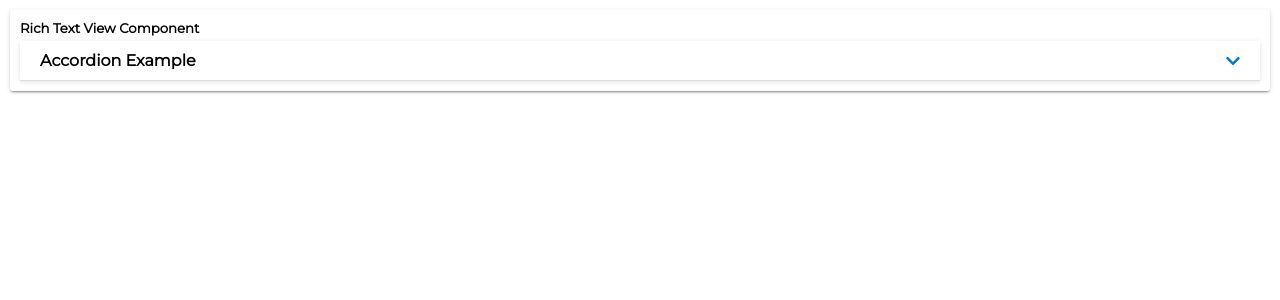
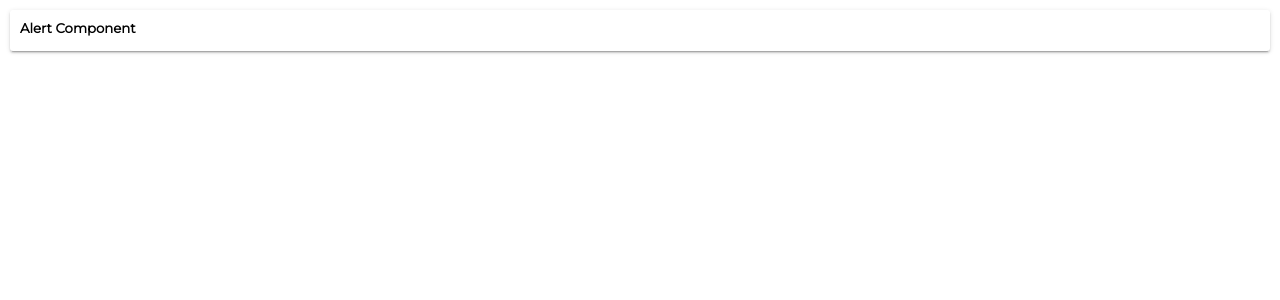
Before and after one commit to Dylan-Israel/100-angular-challenge-udemy, an Angular app: page / in a window 1280 px wide. Shown: the top 300 px of the page. Built offline with nearby package versions, Linux system fonts and the light colour scheme.

Commit message:
Added Alert setup

```diff
--- a/src/app/app.component.html
+++ b/src/app/app.component.html
@@ -1,3 +1,5 @@
-<app-card-simple [title]="'Rich Text View Component'">
-  <app-accordion [accordionItems]="[{title: 'Accordion Example', content: '<h1>Hello World</h1>'}]"></app-accordion>
+<app-card-simple [title]="'Alert Component'">
+
+  <app-alert></app-alert>
+
 </app-card-simple>
--- a/src/app/app.module.ts
+++ b/src/app/app.module.ts
@@ -2,6 +2,7 @@ import { NgModule } from '@angular/core';
 import { BrowserModule } from '@angular/platform-browser';
 import { AppComponent } from './app.component';
 import { AccordionComponent } from './components/accordion/accordion.component';
+import { AlertComponent } from './components/alert/alert.component';
 import { CardSimpleComponent } from './components/card/card-simple/card-simple.component';
 import { RichTextViewerComponent } from './components/rich-text-viewer/rich-text-viewer.component';
 
@@ -9,6 +10,7 @@ import { RichTextViewerComponent } from './components/rich-text-viewer/rich-text
   declarations: [
     AppComponent,
     AccordionComponent,
+    AlertComponent,
     CardSimpleComponent,
     RichTextViewerComponent
   ],
```
Also changed, not shown: src/app/components/alert/alert.component.ts (added, +10 -0 lines), src/app/components/alert/README.md (added), src/app/components/alert/alert.component.html (added), src/app/components/alert/alert.component.scss (added), 1 other file (tests, documents, lock files or other folders).
